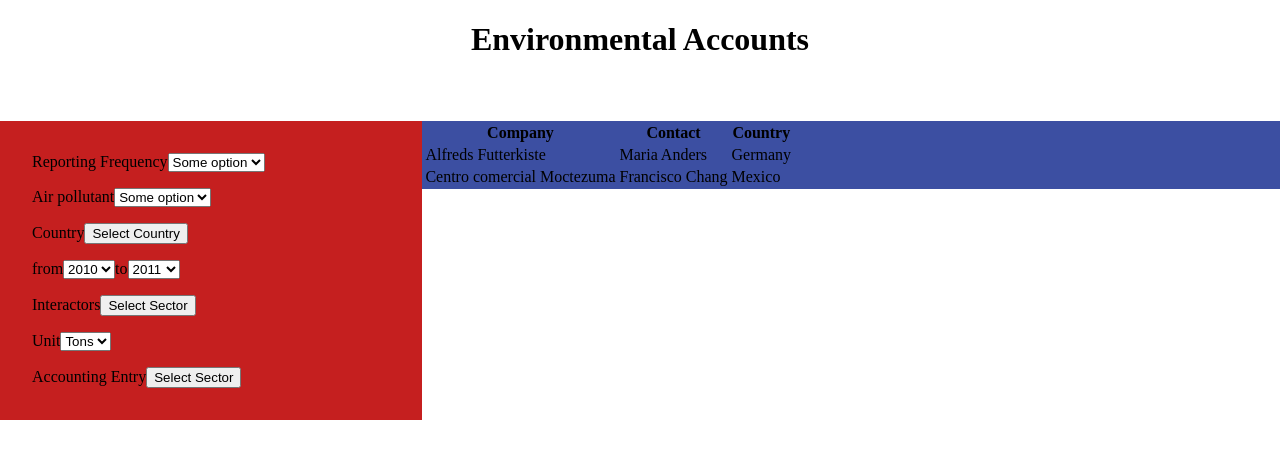
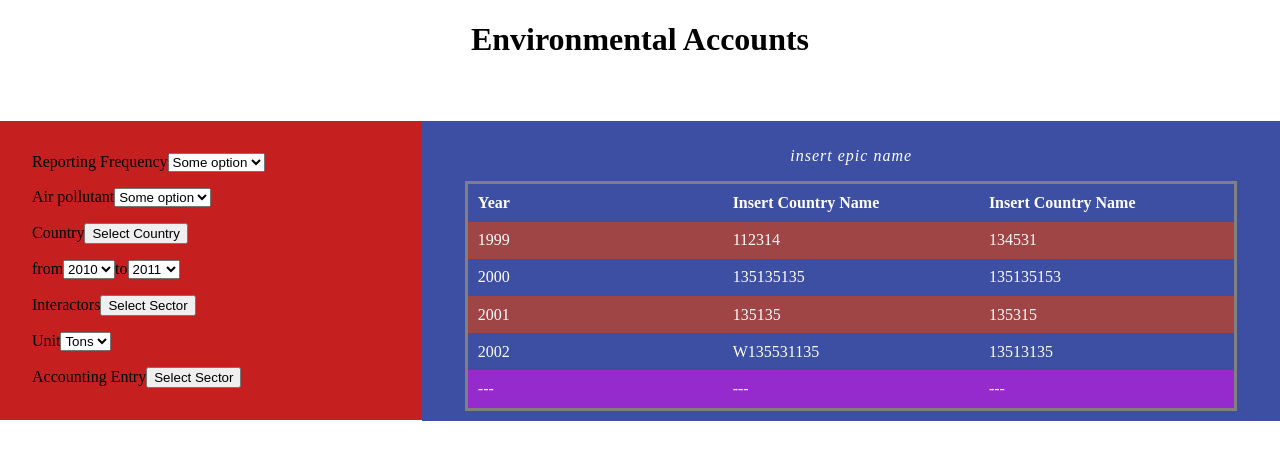
Before and after one commit to JDgoldvox/REST-Greenhouse-Gas-Emissions-App, a React (Vite) app in the folder frontend/GreenhouseGasEmissions/: page / in a window 1280 px wide. Shown: the top 460 px of the page. Built offline with nearby package versions, Linux system fonts and the light colour scheme.

Commit message:
progress on table

```diff
--- a/frontend/GreenhouseGasEmissions/src/components/table/Table.module.css
+++ b/frontend/GreenhouseGasEmissions/src/components/table/Table.module.css
@@ -0,0 +1,33 @@
+
+.table
+{
+    table-layout: fixed;
+    border-radius: 10px;
+    border-style: solid;
+    color: white;
+    width: 90%;
+    margin: 10px auto;
+    border-collapse: collapse;
+}
+
+.table th,
+.table td
+{
+    text-align: left;
+    padding: 0.6em;
+}
+
+.table tbody tr:nth-child(odd) {
+    background-color: #9f4545;
+}
+
+.table caption{
+    padding: 1em;
+    font-style: italic;
+    letter-spacing: 1px;
+}
+
+.table tfoot
+{
+    background-color: #952bcc;
+}
--- a/frontend/GreenhouseGasEmissions/src/components/table/Table.tsx
+++ b/frontend/GreenhouseGasEmissions/src/components/table/Table.tsx
@@ -1,26 +1,49 @@
 import style from "./Table.module.css"
+import generalStyle from "../../General.module.css"
 
 export default function Table()
 {
     return (
-        <>
-            <table>
+        <table className = {style.table}>
+            <caption>
+                insert epic name
+            </caption>
+            <thead>
                 <tr>
-                    <th>Company</th>
-                    <th>Contact</th>
-                    <th>Country</th>
+                    <th>Year</th>
+                    <th>Insert Country Name</th>
+                    <th>Insert Country Name</th>
+                </tr>
+            </thead>
+            <tbody>
+                <tr>
+                    <td>1999</td>
+                    <td>112314</td>
+                    <td>134531</td>
                 </tr>
                 <tr>
-                    <td>Alfreds Futterkiste</td>
-                    <td>Maria Anders</td>
-                    <td>Germany</td>
+                    <td>2000</td>
+                    <td>135135135</td>
+                    <td>135135153</td>
                 </tr>
                 <tr>
-                    <td>Centro comercial Moctezuma</td>
-                    <td>Francisco Chang</td>
-                    <td>Mexico</td>
+                    <td>2001</td>
+                    <td>135135</td>
+                    <td>135315</td>
                 </tr>
-            </table>
-        </>
+                <tr>
+                    <td>2002</td>
+                    <td>W135531135</td>
+                    <td>13513135</td>
+                </tr>
+            </tbody>
+            <tfoot>
+                <tr>
+                    <td>---</td>
+                    <td>---</td>
+                    <td>---</td>
+                </tr>
+            </tfoot>
+        </table>
     )
 }
```
